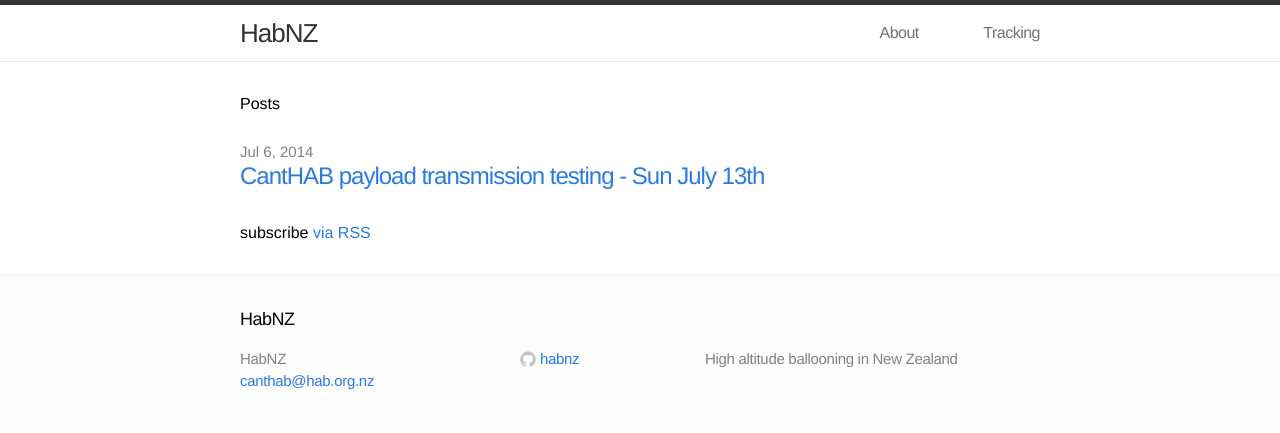
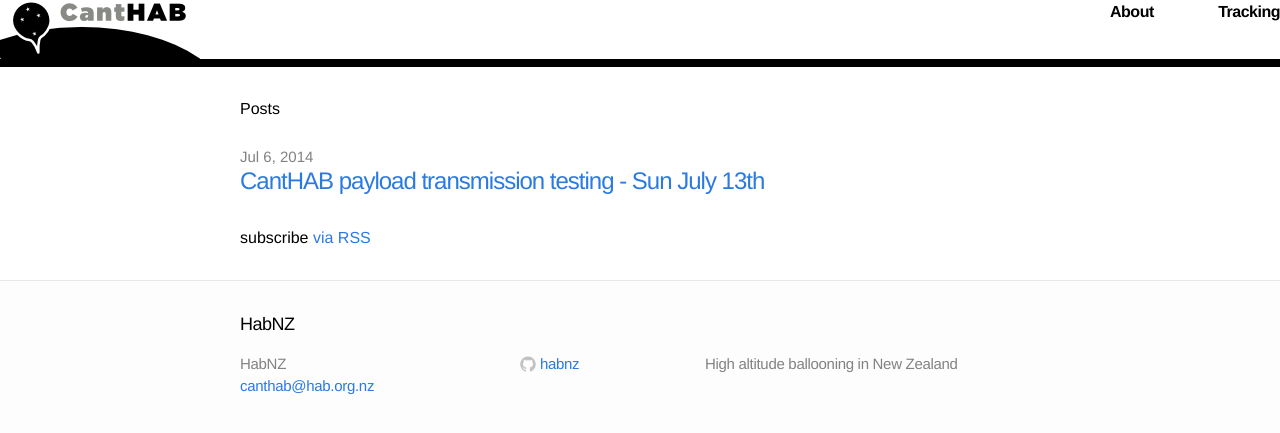
Before and after one commit to habnz/habnz.github.io, a Jekyll site: the page built from index.html, in a window 1280 px wide. Shown: the top 433 px of the page. Built offline with Jekyll 4.4.1, drawn with Linux system fonts in a browser that asks for light colours.

Commit message:
Add logo and modify header

```diff
--- a/_includes/header.html
+++ b/_includes/header.html
@@ -1,10 +1,9 @@
 <header class="site-header">
-
-  <div class="wrap">
 
     <a class="site-title" href="{{ site.baseurl }}/">{{ site.title }}</a>
 
     <nav class="site-nav">
+
       <a href="#" class="menu-icon">
         <svg version="1.1" xmlns="http://www.w3.org/2000/svg" xmlns:xlink="http://www.w3.org/1999/xlink" x="0px" y="0px"
            viewBox="0 0 18 15" enable-background="new 0 0 18 15" xml:space="preserve">
@@ -23,6 +22,4 @@
       </div>
     </nav>
 
-  </div>
-
 </header>
--- a/css/main.css
+++ b/css/main.css
@@ -41,15 +41,16 @@ a:visited { color: #205caa; }
 /* Site header */
 
 .site-header {
-  border-top: 5px solid #333;
-  border-bottom: 1px solid #e8e8e8;
-  min-height: 56px;
+  border-bottom: 8px solid #000;
+  min-height: 59px;
   background-color: white;
 }
 
 .site-title,
 .site-title:hover,
 .site-title:visited {
+  width: 200px;
+  height: 60px;
   display: block;
   color: #333;
   font-size: 26px;
@@ -58,19 +59,23 @@ a:visited { color: #205caa; }
   line-height: 56px;
   position: relative;
   z-index: 1;
+  background: url(/images/canthab-logo.png) no-repeat;
+  text-indent: 100%;
+  white-space: nowrap;
+  overflow: hidden;
 }
 
 .site-nav {
   float: right;
-  line-height: 56px;
 }
 
 .site-nav .menu-icon { display: none; }
 
 .site-nav .page-link {
   margin-left: 20px;
-  color: #727272;
+  color: #000;
   letter-spacing: -.5px;
+  font-weight: bold;
 }
 
 /* Site footer */
@@ -375,6 +380,7 @@ a:visited { color: #205caa; }
   .site-nav .trigger {
     clear: both;
     margin-bottom: 5px;
+    margin-top: 5px;
     display: none;
   }
 
```
Also changed, not shown: images/canthab-logo.png (added).
